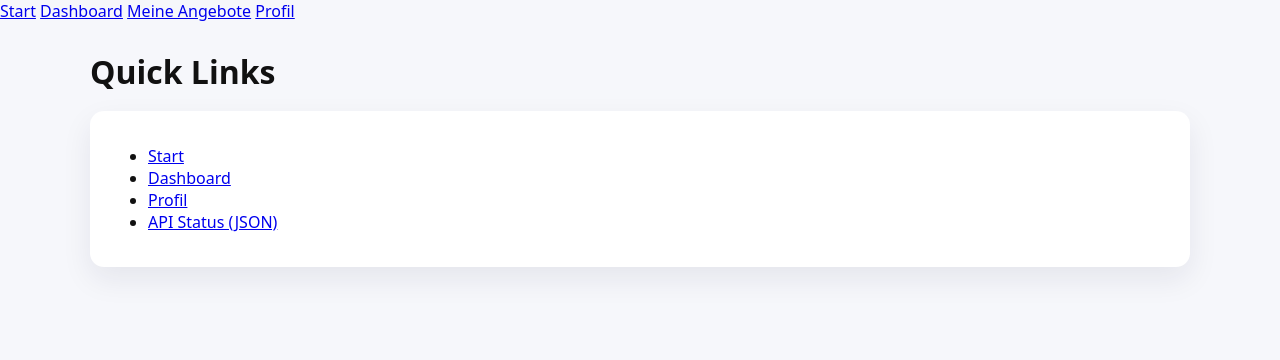
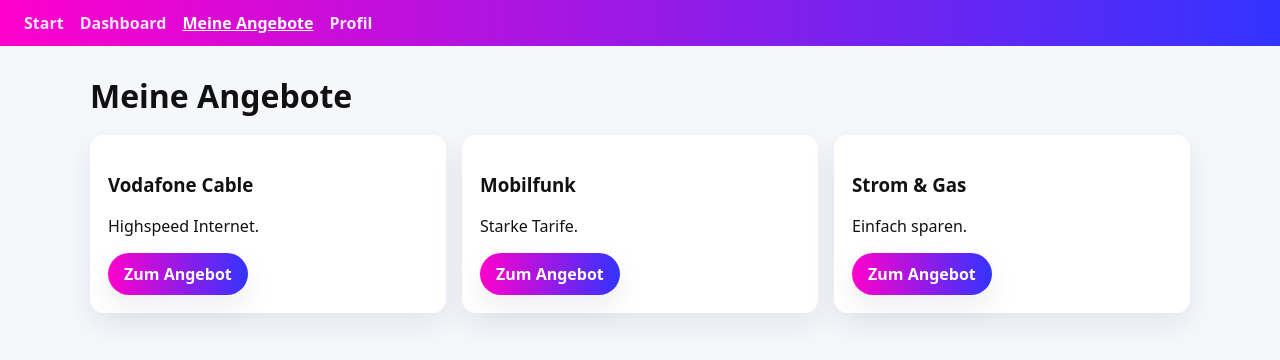
Before and after one commit to ohnequatschdeals/berater-app, a website: page links.html in a window 1280 px wide. Drawn offline with Linux system fonts and the light colour scheme.

Commit message:
Update links.html

```diff
--- a/links.html
+++ b/links.html
@@ -7,23 +7,32 @@
   <link rel="stylesheet" href="style.css" />
 </head>
 <body>
-  <nav>
+  <nav class="navbar">
     <a href="/">Start</a>
     <a href="/dashboard">Dashboard</a>
-    <a href="/links">Meine Angebote</a>
+    <a href="/links" class="active">Meine Angebote</a>
     <a href="/profile">Profil</a>
   </nav>
 
   <main class="container">
-    <h1>Quick Links</h1>
-    <div class="card">
-      <ul>
-        <li><a href="/">Start</a></li>
-        <li><a href="/dashboard">Dashboard</a></li>
-        <li><a href="/profile">Profil</a></li>
-        <li><a href="/api" target="_blank">API Status (JSON)</a></li>
-      </ul>
-    </div>
+    <h1>Meine Angebote</h1>
+    <section class="grid-3">
+      <div class="card">
+        <h3>Vodafone Cable</h3>
+        <p>Highspeed Internet.</p>
+        <a class="btn btn-primary" href="#" target="_blank">Zum Angebot</a>
+      </div>
+      <div class="card">
+        <h3>Mobilfunk</h3>
+        <p>Starke Tarife.</p>
+        <a class="btn btn-primary" href="#" target="_blank">Zum Angebot</a>
+      </div>
+      <div class="card">
+        <h3>Strom &amp; Gas</h3>
+        <p>Einfach sparen.</p>
+        <a class="btn btn-primary" href="#" target="_blank">Zum Angebot</a>
+      </div>
+    </section>
   </main>
 </body>
 </html>
```
